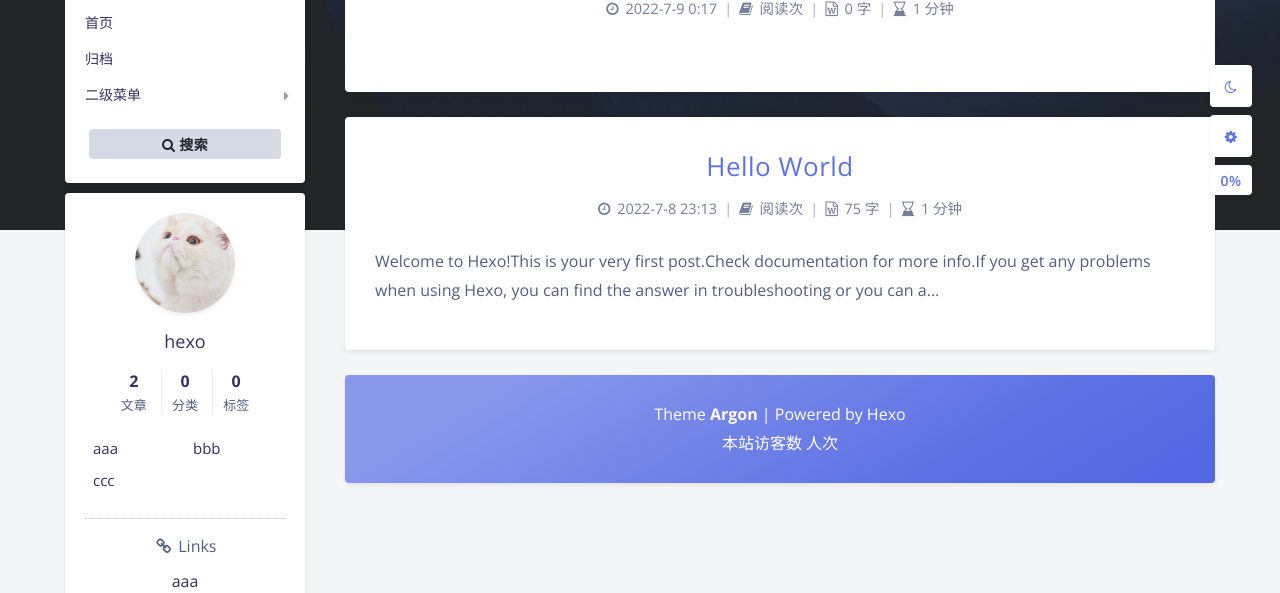
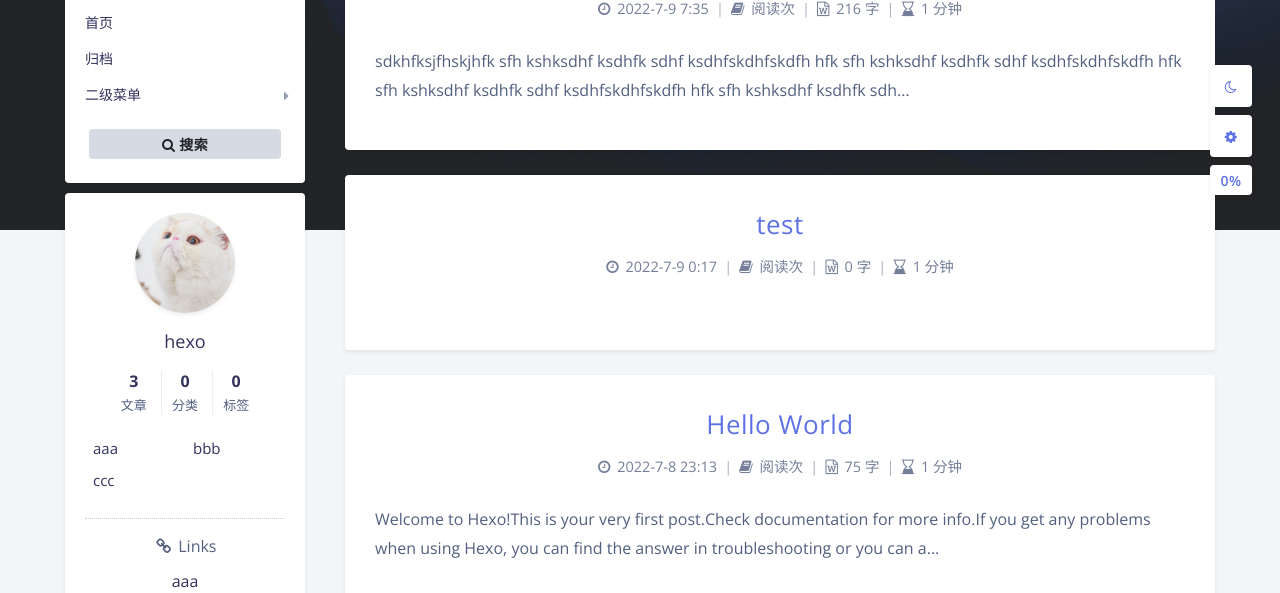
Before and after one commit to grtsinry43/grtsinry43.github.io, a plain HTML site: page archives/2022/07/index.html in a window 1280 px wide. Shown: the part 570-1163 px from the top of the page. Drawn offline with nearby package versions, Linux system fonts and the light colour scheme; some packages are replaced by stand-ins of ours; a script that the page names is missing.

Commit message:
Site updated: 2022-07-09 07:35:40

```diff
--- a/archives/2022/07/index.html
+++ b/archives/2022/07/index.html
@@ -486,7 +486,7 @@
 							<nav class="site-state">
 								<div class="site-state-item site-state-posts">
 									<a href="/archives">
-										<span class="site-state-item-count">2</span>
+										<span class="site-state-item-count">3</span>
 										<span class="site-state-item-name">文章</span>
 									</a>
 								</div>
@@ -582,6 +582,61 @@
 	<main id="main" class="site-main" role="main">
 
 
+
+
+	<article class="post card bg-white shadow-sm border-0 ">
+	<header class="post-header text-center">
+
+		<a class="post-title" href="/2022/07/09/ddfksdfhksjd/">ddfksdfhksjd</a>
+		<div class="post-meta">
+
+
+						<div class="post-meta-detail post-meta-detail-time">
+							<i class="fa fa-clock-o" aria-hidden="true"></i>
+							<time title="发布于 2022-7-9 7:35:04 | 编辑于 2022-7-9 7:35:29">2022-7-9 7:35
+							</time>
+						</div>
+
+
+							<div class="post-meta-devide">|</div>
+
+						<div class="post-meta-detail post-meta-detail-words">
+							<i class="fa fa-book" aria-hidden="true"></i>
+							<span id="busuanzi_container_page_pv">
+								阅读<span id="busuanzi_value_page_pv"></span>次
+							</span>
+						</div>
+
+
+							<div class="post-meta-devide">|</div>
+
+						<div class="post-meta-detail post-meta-detail-words">
+							<i class="fa fa-file-word-o" aria-hidden="true"></i>
+							216 字
+						</div>
+
+
+							<div class="post-meta-devide">|</div>
+
+						<div class="post-meta-detail post-meta-detail-readingtime">
+							<i class="fa fa-hourglass-end" aria-hidden="true"></i>
+							1 分钟
+						</div>
+
+		</div>
+
+	</header>
+
+	<div class="post-content">
+
+
+				sdkhfksjfhskjhfk sfh kshksdhf ksdhfk sdhf ksdhfskdhfskdfh hfk sfh kshksdhf ksdhfk sdhf ksdhfskdhfskdfh hfk sfh kshksdhf ksdhfk sdhf ksdhfskdhfskdfh hfk sfh kshksdhf ksdhfk sdh...
+
+
+	</div>
+
+
+</article>
 
 
 	<article class="post card bg-white shadow-sm border-0 ">
```
Also changed, not shown: archives/2022/index.html (+56 -1 lines), archives/index.html (+8 -1 lines), index.html (+56 -1 lines), search.xml (+13 -0 lines), 2022/07/09/ddfksdfhksjd/index.html (added).
